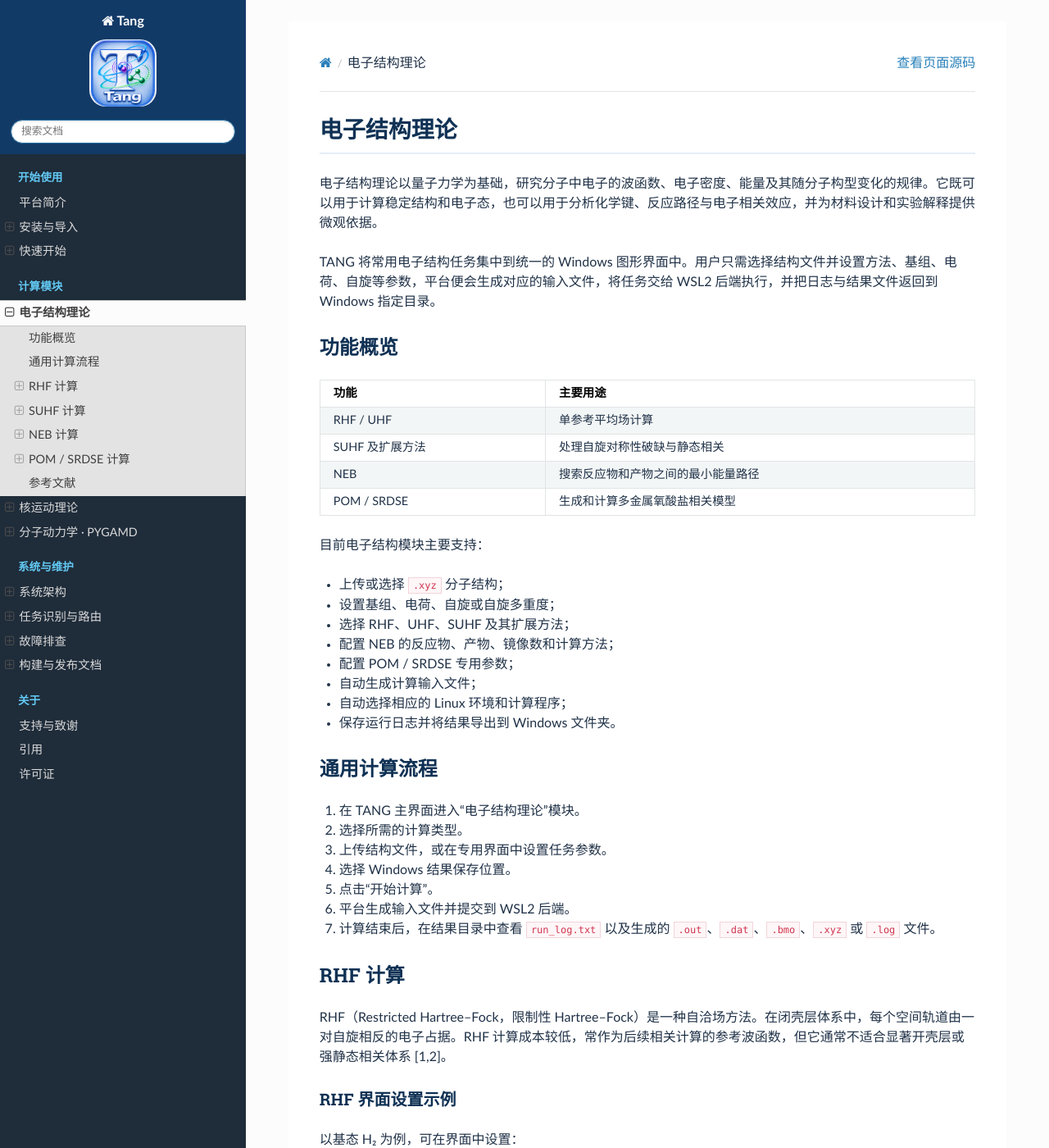
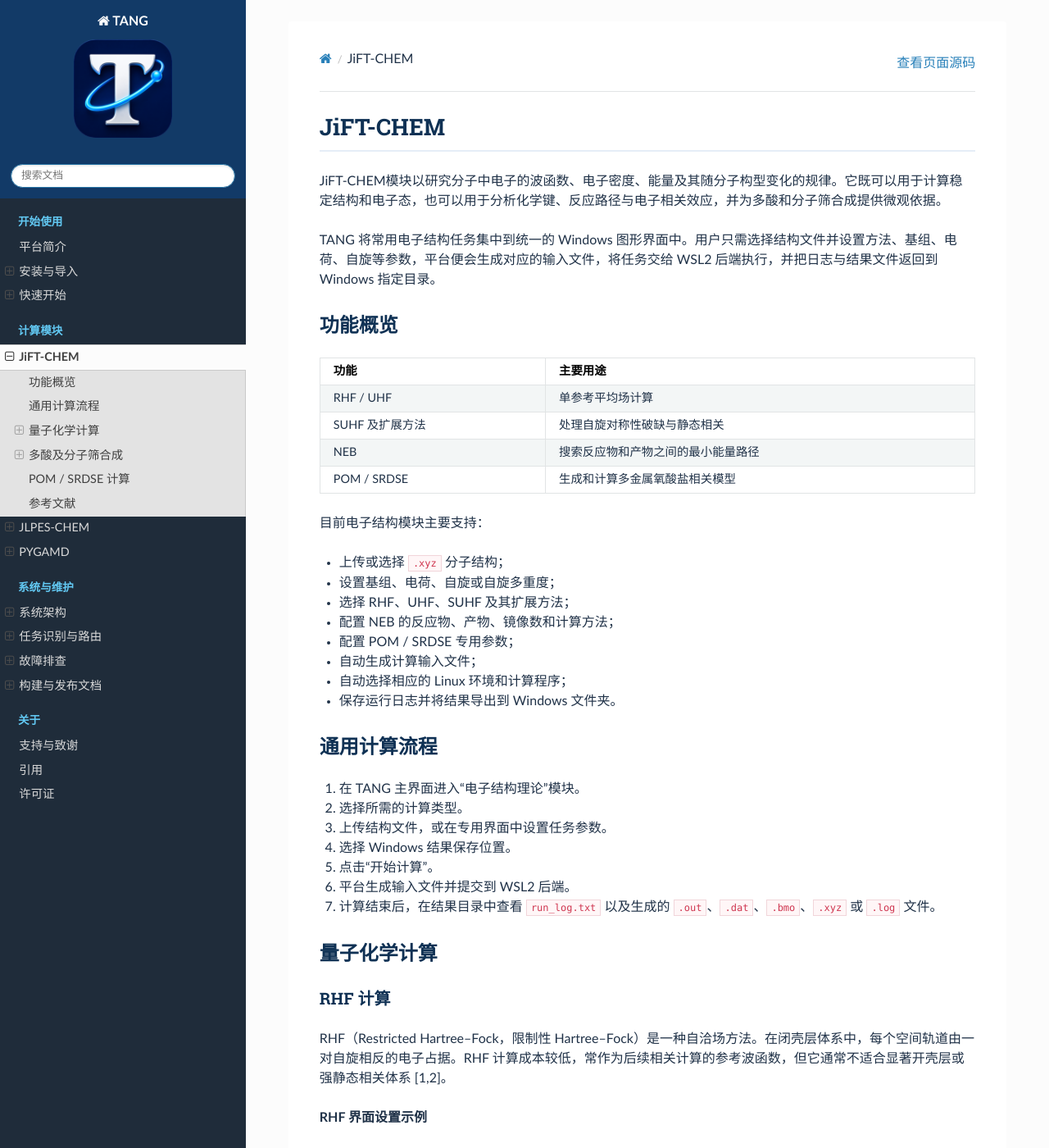
Before and after one commit to lhc007-sudo/Tang, a Sphinx documentation site: the page built from source/modules/electronic-structure.md, in a window 1280 px wide and 1400 px high. Shown: the whole window at 82% size. Built offline with Sphinx 7.4.7 and the Read the Docs theme 3.1.0, drawn with Linux system fonts in a browser that asks for light colours; some of the changed text lies outside the part shown.

Commit message:
Tang to TANG

````diff
--- a/source/_static/custom.css
+++ b/source/_static/custom.css
@@ -14,11 +14,12 @@
 }
 
 .wy-side-nav-search > a img.logo {
-  width: 82px;
-  height: 82px;
-  border-radius: 20px;
+  width: 120px;
+  height: 120px;
+  border-radius: 24px;
   padding: 0;
   background: transparent;
+  margin: 12px auto 16px;
 }
 
 .wy-nav-side { background: #1f2c3a; }
--- a/source/conf.py
+++ b/source/conf.py
@@ -3,9 +3,9 @@
 from pathlib import Path
 
 
-project = "Tang"
-copyright = "2026, Tang developers"
-author = "Tang developers"
+project = "TANG"
+copyright = "2026, TANG developers"
+author = "TANG developers"
 release = "1.0"
 
 extensions = [
@@ -24,7 +24,7 @@
 autosectionlabel_prefix_document = True
 
 html_theme = "sphinx_rtd_theme"
-html_title = "Tang 文档"
+html_title = "TANG 文档"
 html_logo = "_static/logo.png"
 html_favicon = "_static/favicon.ico"
 html_static_path = ["_static"]
--- a/source/modules/electronic-structure.md
+++ b/source/modules/electronic-structure.md
@@ -1,6 +1,6 @@
-# 电子结构理论
+# JiFT-CHEM
 
-电子结构理论以量子力学为基础，研究分子中电子的波函数、电子密度、能量及其随分子构型变化的规律。它既可以用于计算稳定结构和电子态，也可以用于分析化学键、反应路径与电子相关效应，并为材料设计和实验解释提供微观依据。
+JiFT-CHEM模块以研究分子中电子的波函数、电子密度、能量及其随分子构型变化的规律。它既可以用于计算稳定结构和电子态，也可以用于分析化学键、反应路径与电子相关效应，并为多酸和分子筛合成提供微观依据。
 
 TANG 将常用电子结构任务集中到统一的 Windows 图形界面中。用户只需选择结构文件并设置方法、基组、电荷、自旋等参数，平台便会生成对应的输入文件，将任务交给 WSL2 后端执行，并把日志与结果文件返回到 Windows 指定目录。
 
@@ -34,12 +34,13 @@
 6. 平台生成输入文件并提交到 WSL2 后端。
 7. 计算结束后，在结果目录中查看 `run_log.txt` 以及生成的 `.out`、`.dat`、`.bmo`、`.xyz` 或 `.log` 文件。
 
+## 量子化学计算
 
-## RHF 计算
+### RHF 计算
 
 RHF（Restricted Hartree–Fock，限制性 Hartree–Fock）是一种自洽场方法。在闭壳层体系中，每个空间轨道由一对自旋相反的电子占据。RHF 计算成本较低，常作为后续相关计算的参考波函数，但它通常不适合显著开壳层或强静态相关体系 [1,2]。
 
-### RHF 界面设置示例
+**RHF 界面设置示例**
 
 以基态 H₂ 为例，可在界面中设置：
 
@@ -60,9 +61,9 @@
 H  0.00000000  0.00000000  0.74000000
 ```
 
-### RHF 输入文件
+**RHF 输入文件**
 
-TANG 将上述设置转换为 ZZQ 计算程序所需的 `.inp` 文件：
+TANG 将上述设置转换为jIFT-CHEM计算程序所需的输入文件文件：
 
 ```text
 rhf sto-3g
@@ -79,13 +80,13 @@
 
 点击“开始计算”后，并自动回收输出文件。
 
-## SUHF 计算
+### SUHF计算
 
 SUHF（Spin-projected Unrestricted Hartree–Fock，自旋投影非限制性 Hartree–Fock）先优化一个允许自旋对称性破缺的 UHF 行列式 $|\Phi_0\rangle$，再通过自旋投影算符 $\hat{P}$ 恢复目标总自旋。该方法能够以接近平均场方法的成本描述部分静态相关，适用于键解离、双自由基及其他多参考特征明显的体系 [3–9]。
 
 TANG 还可按后端实际支持情况提供 TDSUHF、SUHF-DFT 和 SUHF-EMP2 等扩展方法。
 
-### SUHF 界面设置示例
+**SUHF 界面设置示例**
 
 以三重态 O₂ 为例：
 
@@ -109,7 +110,7 @@
 O  -5.87497596  0.92356687  0.00000000
 ```
 
-### SUHF 输入文件
+**SUHF 输入文件**
 
 SUHF 任务生成可直接执行的 Python 脚本，例如 `suhf_job.py`：
 
@@ -152,12 +153,13 @@
 print(f"SUHF completed in {time.perf_counter() - start:.2f} s")
 ```
 
+## 多酸及分子筛合成
 
-## NEB 计算
+### NEB 计算
 
 NEB（Nudged Elastic Band，弹性带方法）用于寻找反应物与产物之间的最小能量路径，并估计过渡区域。一个完整任务至少需要原子顺序一致的反应物和产物结构，同时需要设置中间镜像数、电子结构方法、基组、电荷和自旋等参数 [8]。
 
-### NEB 界面设置示例
+**NEB 界面设置示例**
 
 以 HCN → HNC 的示意性异构化路径为例：
 
@@ -198,7 +200,7 @@
 N  1.000000  0.000000  0.000000
 ```
 
-### NEB 输入文件
+**NEB 输入文件**
 
 NEB 页面生成一个 Python 入口脚本，并将两份 `.xyz` 结构作为附加输入一并提交。入口脚本的结构例如：
 
@@ -253,7 +255,7 @@
 
 POM 模块面向多金属氧酸盐相关结构的生成与计算。与 RHF、SUHF 和 NEB 不同，SRDSE 使用固定名称 `input` 作为入口文件，并在固定目录 `/app/srdse/examples/` 中运行。
 
-### POM 界面设置示例
+**POM 界面设置示例**
 
 不同版本的 SRDSE 可能提供不同的专用参数。下面以一个示意任务说明输入组织方式：
 
@@ -267,7 +269,7 @@
 | 电荷 | `-3` |
 | 输出前缀 | `pom_demo` |
 
-### POM 输入文件
+**POM 输入文件**
 
 TANG 根据 POM 专用界面的参数生成一个没有扩展名、文件名严格为 `input` 的文本文件：
 
--- a/source/modules/molecular-dynamics.md
+++ b/source/modules/molecular-dynamics.md
@@ -1,4 +1,4 @@
-# 分子动力学 · PYGAMD
+# PYGAMD
 
 PYGAMD v1 是一个以 Python/Numba 为接口、面向 GPU 加速的分子动力学（MD）引擎。计算由一个简洁的 Python 脚本组织：读取 MST 初始构型，建立 `application.dynamics`，加入势函数、积分器和输出对象，最后调用 `app.run(N)`。本模块适合 Lennard–Jones（LJ）、DPD 以及带键、角和二面角的粗粒化体系。
 
--- a/source/modules/nuclear-motion.md
+++ b/source/modules/nuclear-motion.md
@@ -1,4 +1,4 @@
-# 核运动理论
+# JLPES-CHEM
 
 核运动理论模块目前作为平台入口保留，尚未连接计算后端。点击该模块时应明确提示“即将开放”，并且不提交空任务。
 
````
Also changed, not shown: source/index.md (+10 -9 lines), source/_static/hero-science.svg, source/_static/logo.backup.png (added), source/_static/logo.png.
